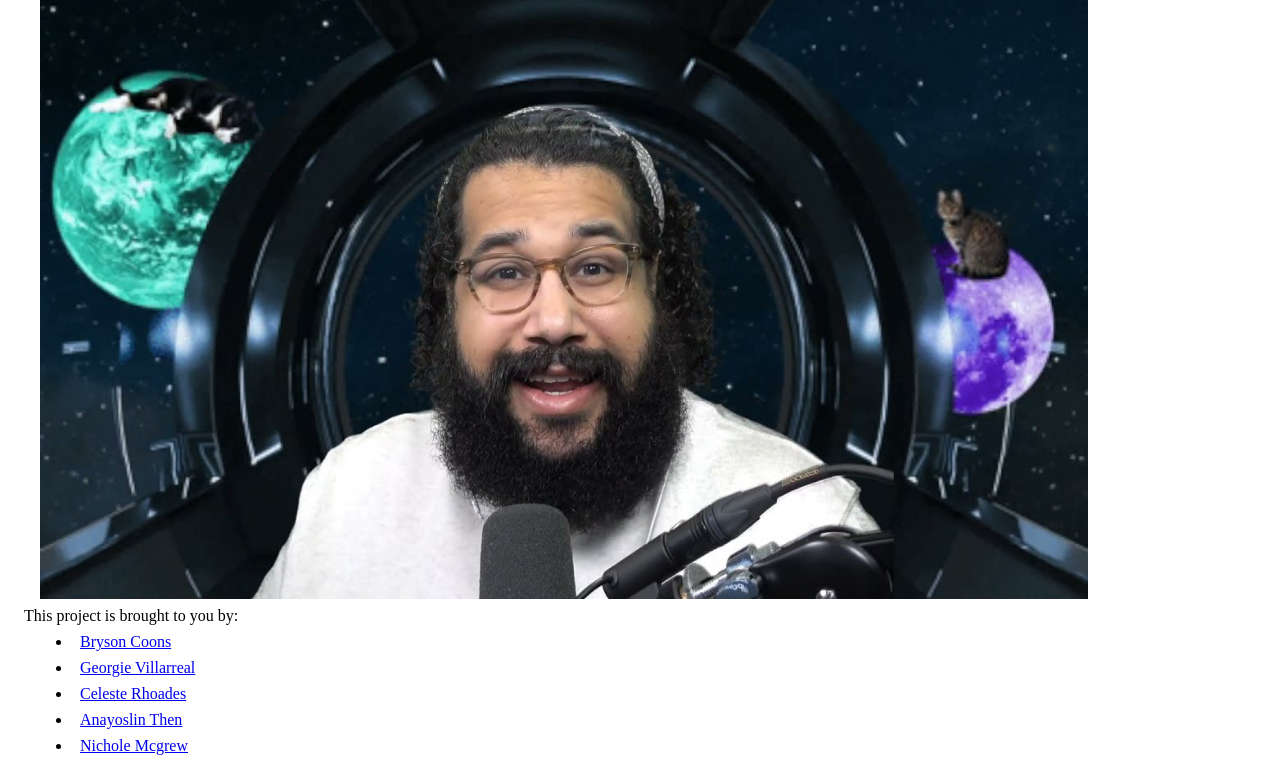
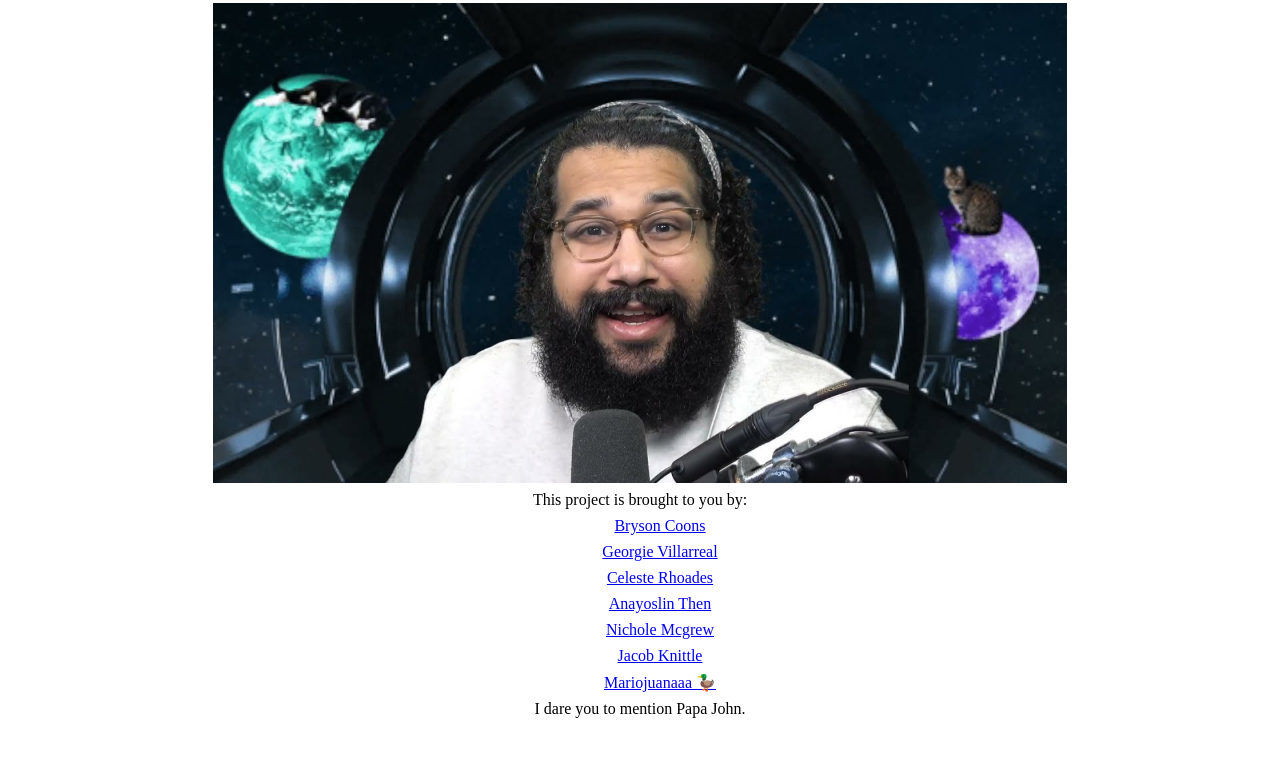
Before and after one commit to Celeste-Rhoades/Ask-Leon, a website: page index.html in a window 1280 px wide. Shown: the part 127-887 px from the top of the page. Drawn offline with Linux system fonts and the light colour scheme.

Commit message:
css changes

```diff
--- a/css/style.css
+++ b/css/style.css
@@ -3,10 +3,20 @@
   margin: 1vh;
 }
 
-img {
-  width: 1080px;
-  height: 620px;
-  display: flex;
-  justify-content: center;
-  padding: 0 2vh;
+.wrapper {
+  padding: 24px;
+  max-width: 2000px;
+  margin: 0 auto;
+  text-align: center;
 }
+
+.leon {
+  height: 480px;
+  width: 220;
+  display: block;
+  margin: 0 auto;
+}
+
+li {
+  list-style: none;
+}
--- a/index.html
+++ b/index.html
@@ -6,6 +6,7 @@
     <link rel="stylesheet" href="/css/style.css" />
   </head>
   <body>
+    <div class="wrapper">
       <h1>Ask papa Leon a question...</h1>
       <input
         id="userName"
@@ -15,7 +16,7 @@
       />
       <button id="clickMe" type="button" name="button">Ask</button>
 
-    <img src="./images/leonthegenie.jpg" />
+      <img class="leon" src="./images/leonthegenie.jpg" />
 
       <h2 id="answer"></h2>
 
@@ -23,13 +24,17 @@
       <ul>
         <li><a href="https://twitter.com/brysonc00ns">Bryson Coons</a></li>
         <li><a href="https://x.com/holisticgeorge/">Georgie Villarreal</a></li>
-      <li><a href="https://twitter.com/CelesteIsBest88">Celeste Rhoades</a></li>
+        <li>
+          <a href="https://twitter.com/CelesteIsBest88">Celeste Rhoades</a>
+        </li>
         <li><a href="https://twitter.com/AThen">Anayoslin Then</a></li>
         <li><a href="https://twitter.com/nicholemcgrew">Nichole Mcgrew</a></li>
         <li><a href="https://twitter.com/JDevelopsK">Jacob Knittle</a></li>
         <li><a href="https://twitter.com/Mariojuanaaa_">Mariojuanaaa 🦆</a></li>
       </ul>
+
       <footer>I dare you to mention Papa John.</footer>
+    </div>
     <script type="text/javascript" src="/js/main.js"></script>
   </body>
 </html>
```
Lines whose indentation alone changed are shown as unchanged.
